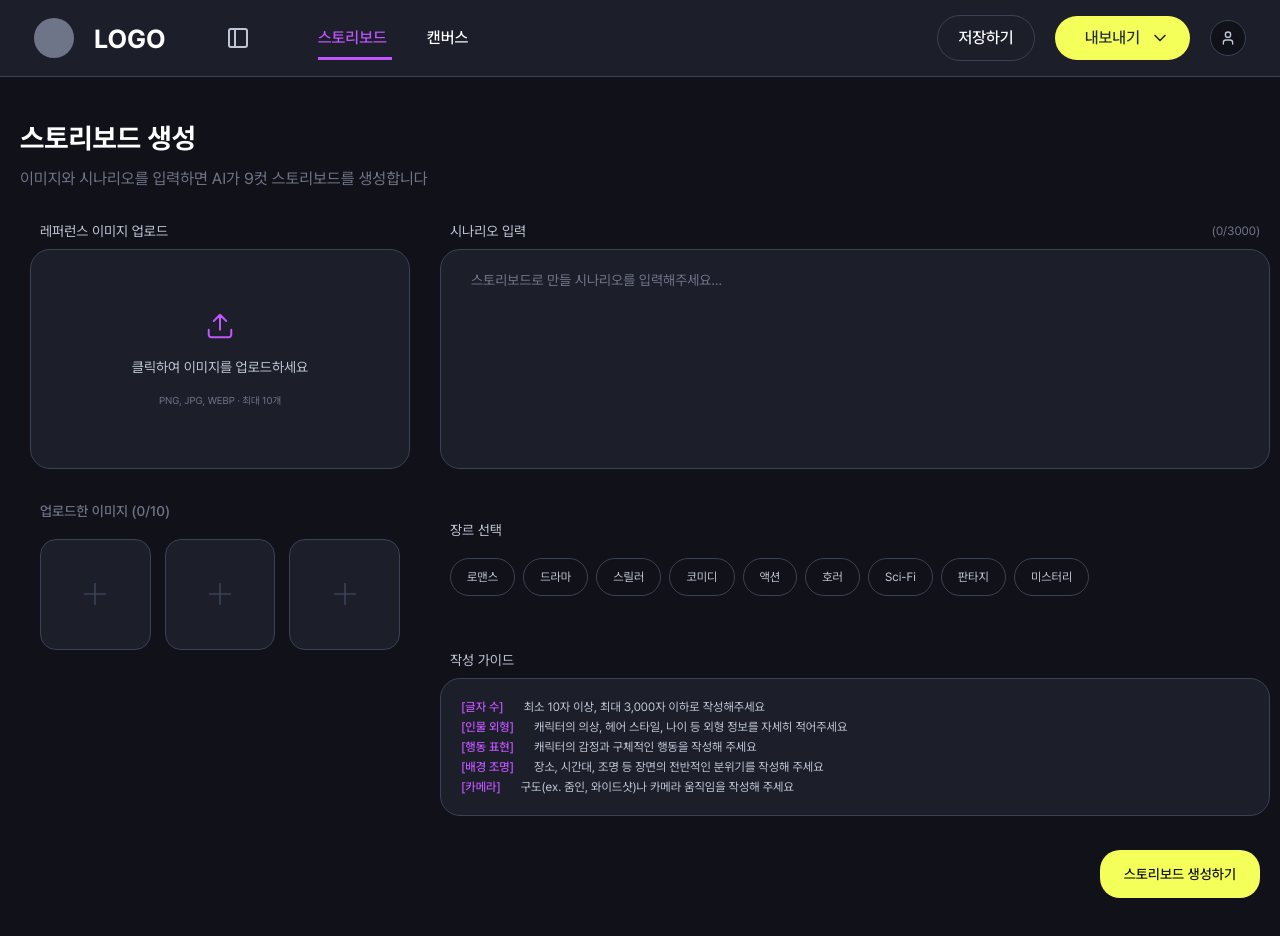
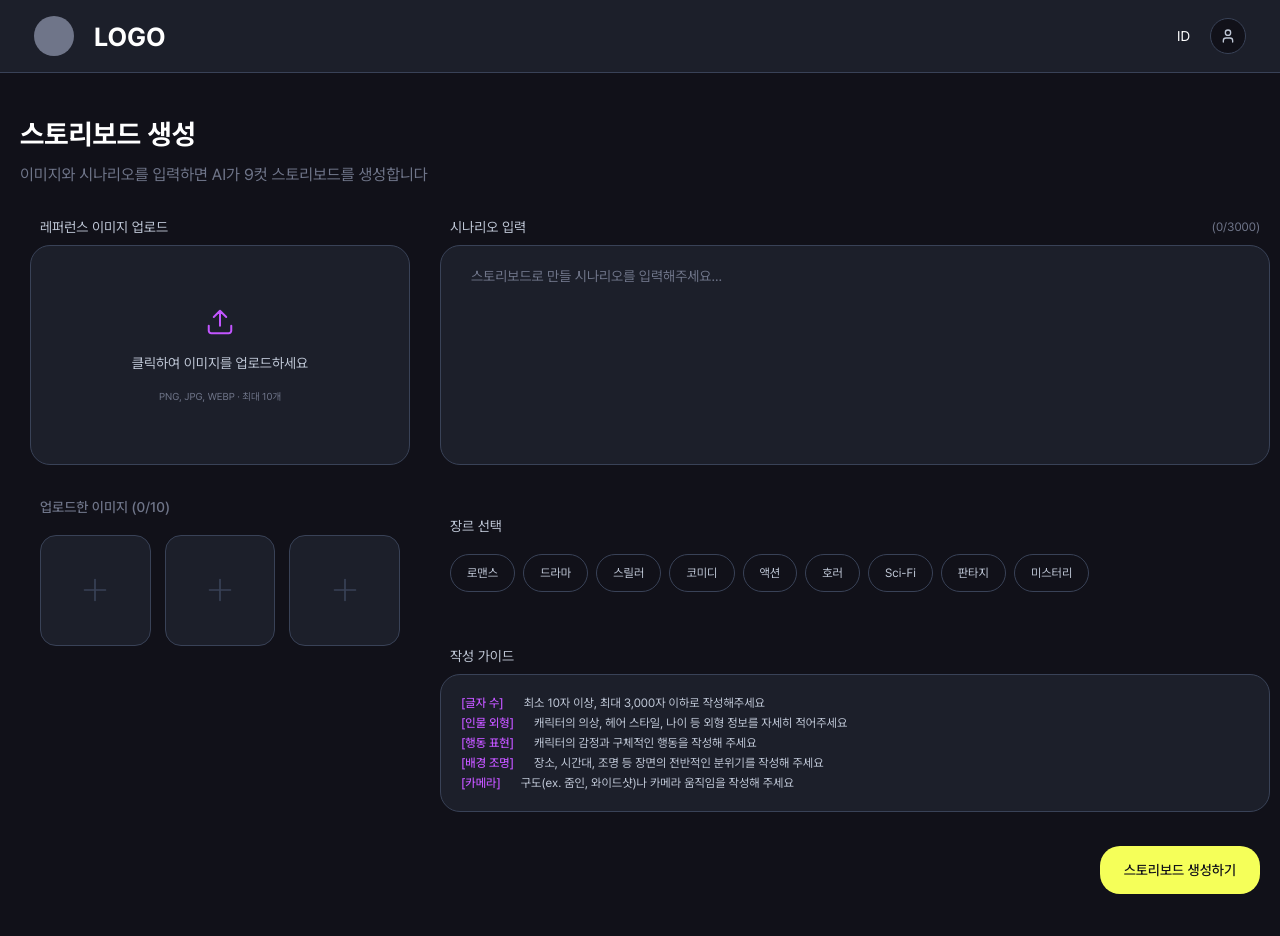
Before and after one commit to KX-B1/FE, a Next.js app: page /create in a window 1280 px wide. Built offline with nearby package versions, Linux system fonts and the light colour scheme.

Commit message:
fix: 헤더 variant 삭제

```diff
--- a/src/app/(dashboard)/create/page.tsx
+++ b/src/app/(dashboard)/create/page.tsx
@@ -4,7 +4,7 @@ import StoryboardCreateForm from '@/components/create/StoryboardCreateForm';
 export default function CreatePage() {
   return (
     <>
-      <Header variant="project" />
+      <Header />
       <StoryboardCreateForm />
     </>
   );
```
